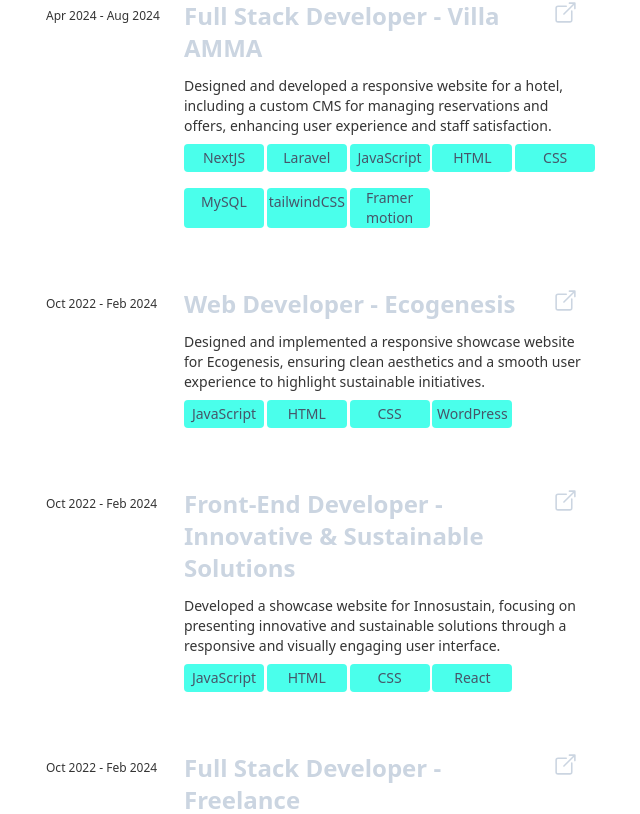
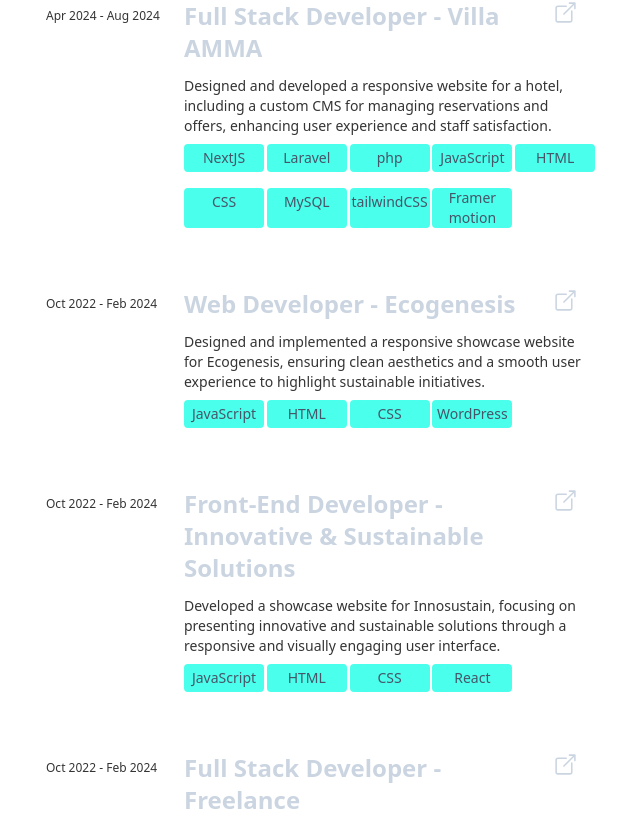
Before and after one commit to Hi-L0/my-portfolio, a Next.js app: page / in a window 1280 px wide. Shown: the part 766-1580 px from the top of the page, without its empty margins (602-1242 px from the left). Built offline with nearby package versions, Linux system fonts and the light colour scheme.

Commit message:
added some data to the experiences file

```diff
--- a/src/data/experience/experience.ts
+++ b/src/data/experience/experience.ts
@@ -8,7 +8,7 @@
             title: "Full Stack Developer",
             description: "Designed and developed a responsive website for a hotel, including a custom CMS for managing reservations and offers, enhancing user experience and staff satisfaction.",
             project_url: "//villa-amma.com",
-            tech_used: ["NextJS", "Laravel", "JavaScript", "HTML", "CSS", "MySQL", "tailwindCSS"," Framer motion"]
+            tech_used: ["NextJS", "Laravel","php", "JavaScript", "HTML", "CSS", "MySQL", "tailwindCSS"," Framer motion"]
         }
     },
     {
@@ -44,7 +44,7 @@
             title: "Full Stack Developer",
             description: "Designed and developed a management application for Workeo, a co-working space, enabling efficient management of space bookings and memberships. Delivered a user-friendly and intuitive interface tailored to administrative needs.",
             project_url: "//workeo.ma",
-            tech_used: ["Laravel", "Livewire", "MySQL", "JavaScript"]
+            tech_used: ["Laravel",'php', "Livewire", "MySQL", "JavaScript"]
         }
     },
     {
@@ -56,7 +56,7 @@
             title: "Full Stack Web Developer Intern",
             description: "Led the developement and creation of a SaaS for transport and logistics management with front-end data visualization and automated invoice generation.",
             project_url: "#",
-            tech_used: ["Laravel", "ReactJS", "MySQL", "JavaScript", "Agile-Scrum"]
+            tech_used: ["Laravel", "ReactJS","php", "MySQL", "JavaScript", "Agile-Scrum"]
         }
     },
     {
```
